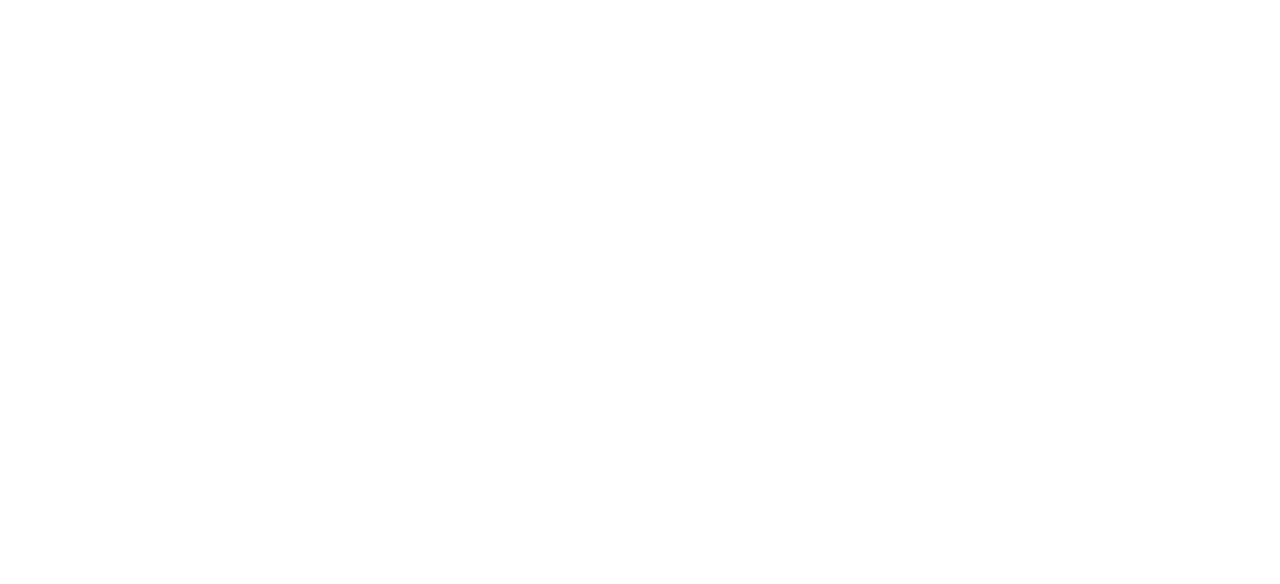
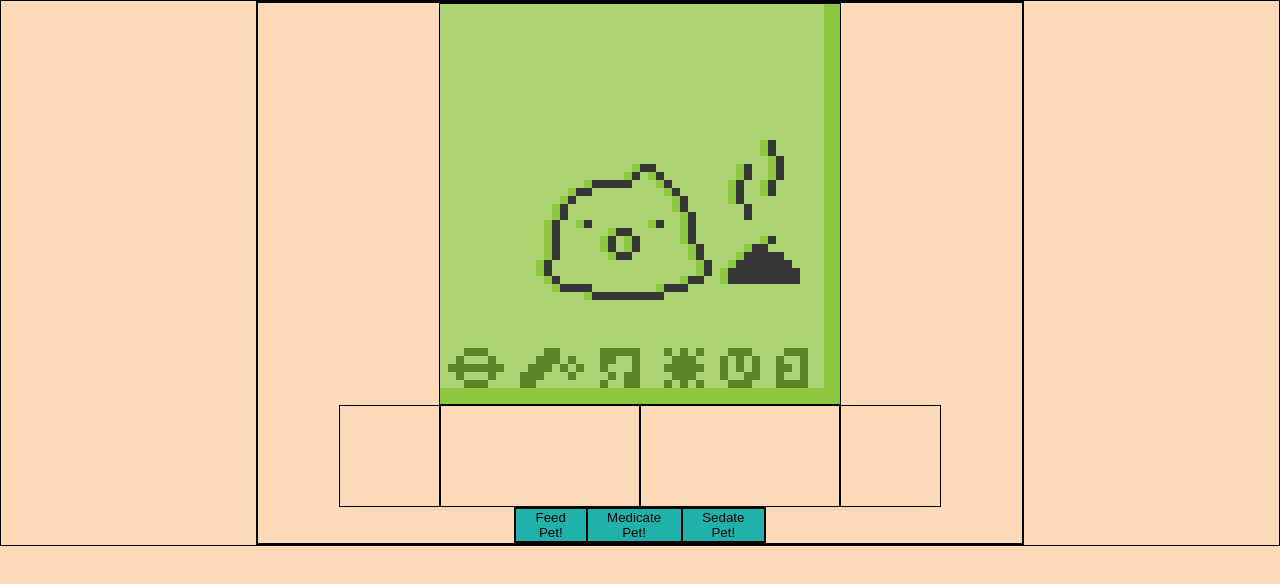
Before and after one commit to webermn15/wdi-10-hw5-objects-tomagotchi, a plain HTML site: page tamagotchi/index.html in a window 1280 px wide. Drawn offline with Linux system fonts and the light colour scheme.

Commit message:
Added CSS framework for interface functionality

```diff
--- a/tamagotchi/index.html
+++ b/tamagotchi/index.html
@@ -2,10 +2,24 @@
 <html>
 <head>
 	<title></title>
-	<!-- <link rel="stylesheet" type="text/css" href="#"> -->
+	<link rel="stylesheet" type="text/css" href="style.css">
 </head>
 <body>
+	<div class="big-container">
+		<img src="gotchi.gif">
 
+		<div class="update-container">
+			<div class="update-box" id="crying"></div>
+			<div class="update-box" id="puking"></div>
+			<div class="update-box" id="yawning"></div>
+		</div>
+
+		<form>
+			<button id="feed">Feed Pet!</button>
+			<button id="medicate">Medicate Pet!</button>
+			<button id="makesleep">Sedate Pet!</button>
+		</form>
+	</div>
 
 <script type="text/javascript" src="tamagotchi.js"></script>
 </body>
--- /dev/null
+++ b/tamagotchi/style.css
@@ -0,0 +1,43 @@
+* {
+	border: 1px solid black;
+}
+body {
+	background: peachpuff;
+	margin: 0 auto;
+	padding: 0px;
+	width: 60%;
+}
+.big-container {
+	margin: 0 auto;
+	width: auto;
+	/*border: 1px solid black;*/
+}
+img {
+	margin: 0 auto;
+	width: auto;
+	display: block;
+}
+
+.update-container {
+	display: flex;
+	justify-content: center;
+	margin: 0 auto;
+	height: 100px;
+	width: 600px;
+}
+.update-box {
+	display: inline-block;
+	text-align: center;
+	margin: 0 auto;
+}
+form {
+	margin: 0 auto;
+	display: flex;
+	justify-content: center;
+	width: 250px;
+}
+button {
+	text-align: center;
+	background: lightseagreen;
+	margin: 0 auto;
+}
```
Also changed, not shown: tamagotchi/gotchi.gif (added).
